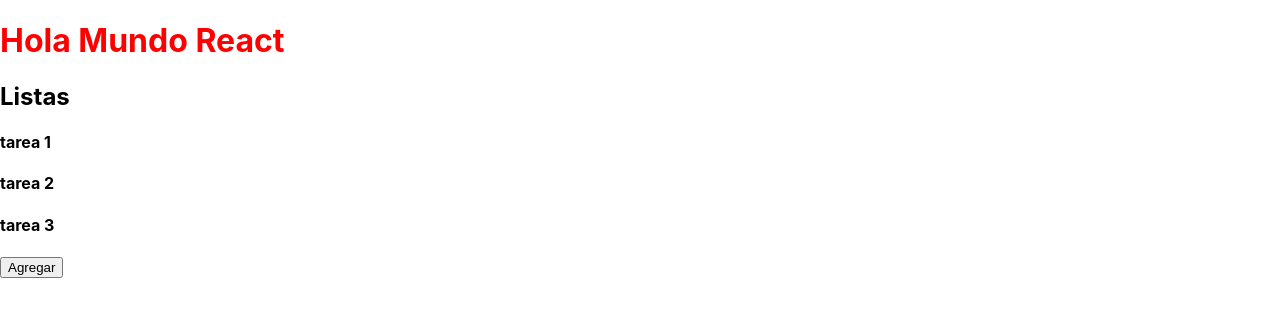
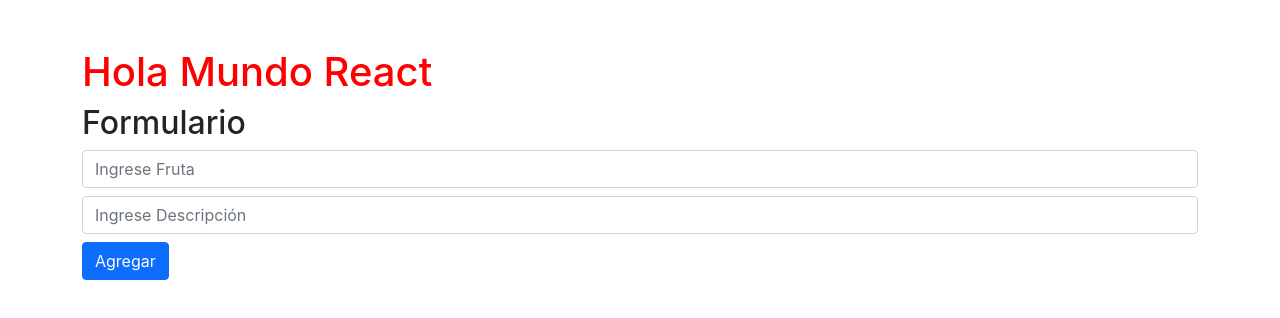
Before and after one commit to MiguelDominguezSanchez/react-desde-cero-projecto-1, a React (Create React App) app: page / in a window 1280 px wide. Shown: the top 318 px of the page. Built offline with nearby package versions, Linux system fonts and the light colour scheme.

Commit message:
30. Formulario con Bootstrap 4

```diff
--- a/public/index.html
+++ b/public/index.html
@@ -24,6 +24,7 @@
       work correctly both with client-side routing and a non-root public URL.
       Learn how to configure a non-root public URL by running `npm run build`.
     -->
+    <link href="https://cdn.jsdelivr.net/npm/bootstrap@5.0.0-beta1/dist/css/bootstrap.min.css" rel="stylesheet" integrity="sha384-giJF6kkoqNQ00vy+HMDP7azOuL0xtbfIcaT9wjKHr8RbDVddVHyTfAAsrekwKmP1" crossorigin="anonymous">
     <title>React App</title>
   </head>
   <body>
--- a/src/App.js
+++ b/src/App.js
@@ -4,18 +4,20 @@
 import Eventos from './components/Eventos';
 import Contador from './components/Contador';
 import Listas from './components/Listas';
+import Formaulario from './components/Formaulario';
 
 function App() {
 	return (
-		<div>
+		<div className="container mt-5">
 			<h1>Hola Mundo React</h1>
 			{/*
       <Parrafo />
 			<Variables />
 			<Eventos />
       <Contador />
-    */}
-			<Listas />
+      <Listas />
+      */}
+			<Formaulario />
 		</div>
 	);
 }
--- /dev/null
+++ b/src/components/Formaulario.jsx
@@ -0,0 +1,24 @@
+import React from 'react';
+
+const Formaulario = () => {
+	return (
+		<div>
+			<h2>Formulario</h2>
+			<form>
+				<input
+					type="text"
+					placeholder="Ingrese Fruta"
+					className="form-control mb-2"
+				/>
+				<input
+					type="text"
+					placeholder="Ingrese Descripción"
+					className="form-control mb-2"
+				/>
+				<button className="btn btn-primary btn-block">Agregar</button>
+			</form>
+		</div>
+	);
+};
+
+export default Formaulario;
```
Also changed, not shown: 1 other file (tests, documents, lock files or other folders).
